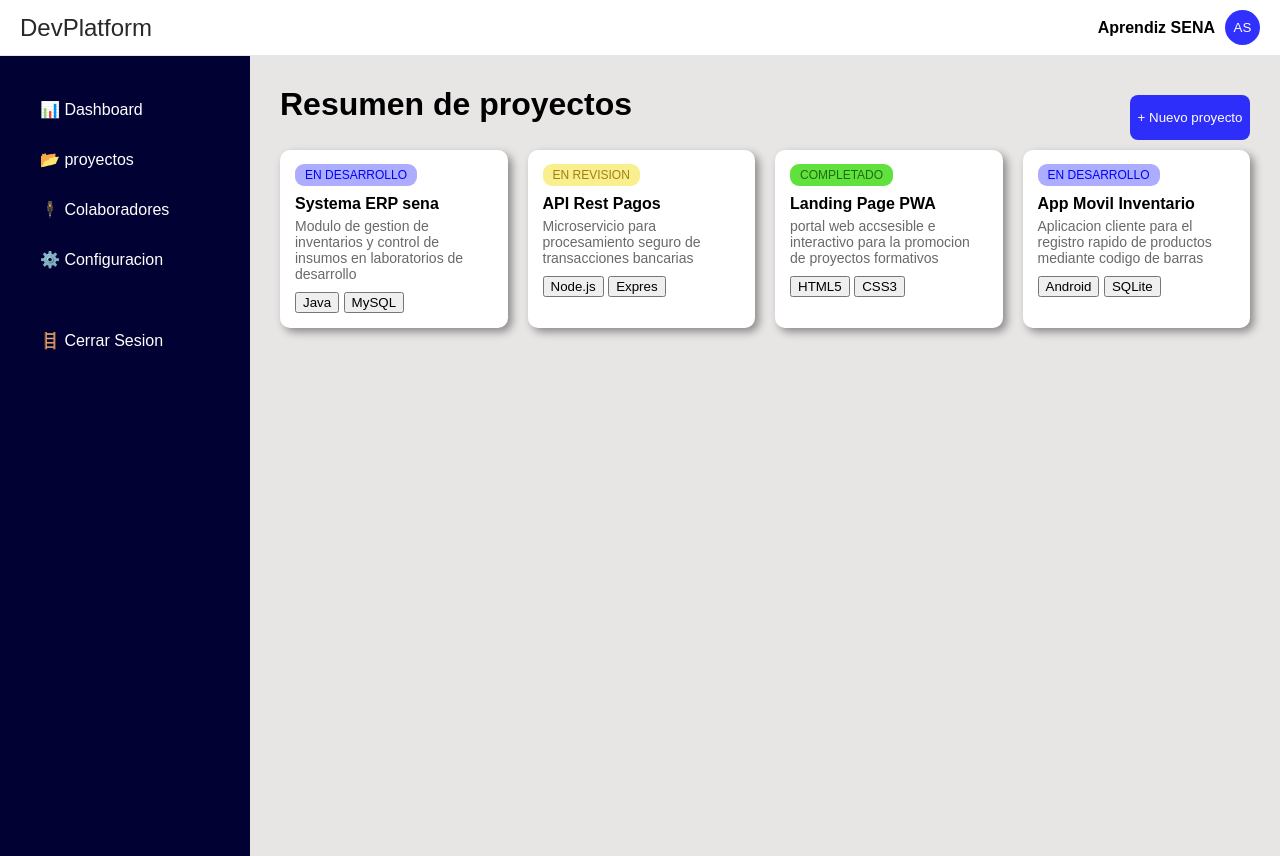
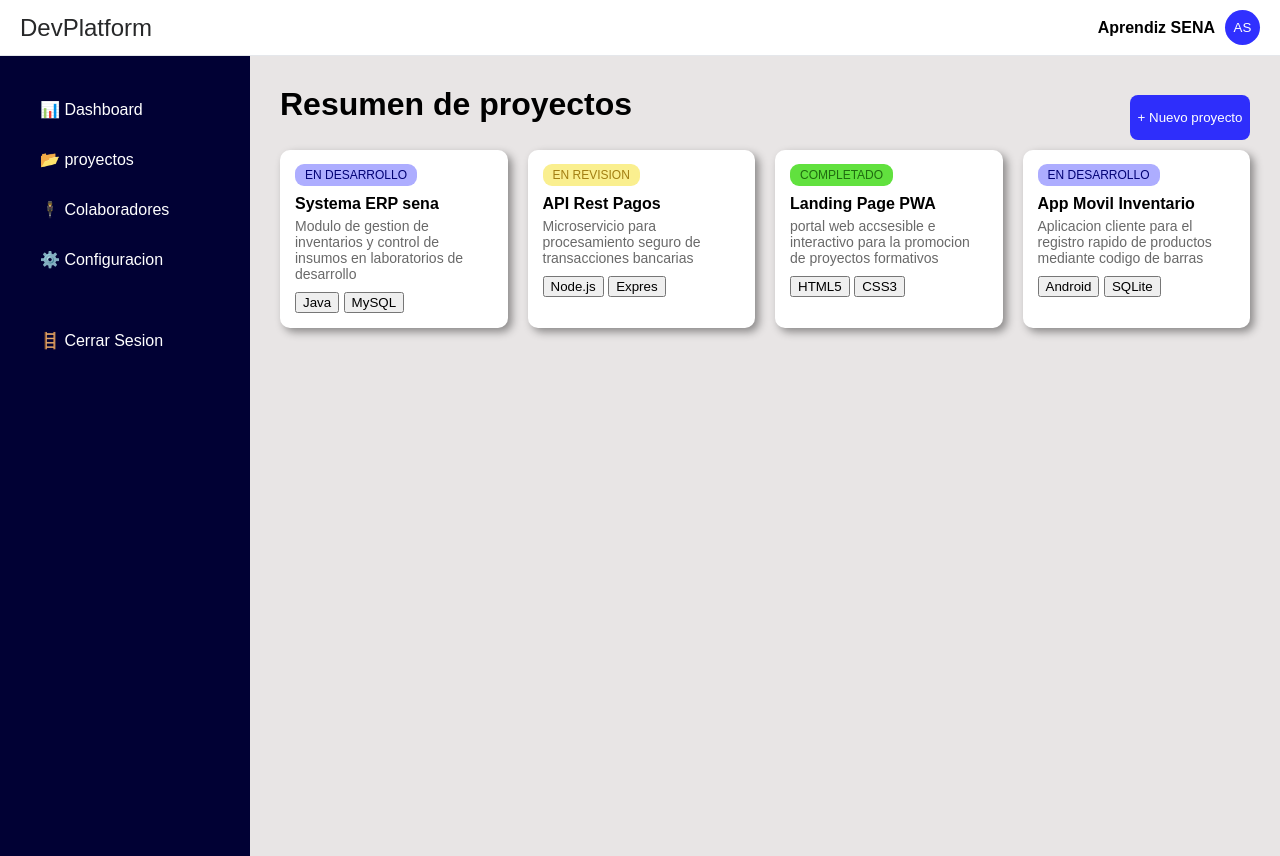
Before and after one commit to johanRolon/REPOS_DEV_PLATAFORM, a plain HTML site: page index2.html in a window 1280 px wide. Drawn offline with Linux system fonts and the light colour scheme.

Commit message:
Change color of .sp class to rgb(1, 1, 117)

```diff
--- a/Style2.css
+++ b/Style2.css
@@ -142,7 +142,7 @@ main{
 .sp{
     right: 12px;
     background-color: rgb(173, 173, 255);
-    color: blue;
+    color: rgb(1, 1, 117);
     border-radius: 9px;
     padding: 4px 10px;
     font-size: 0.75rem;
```
